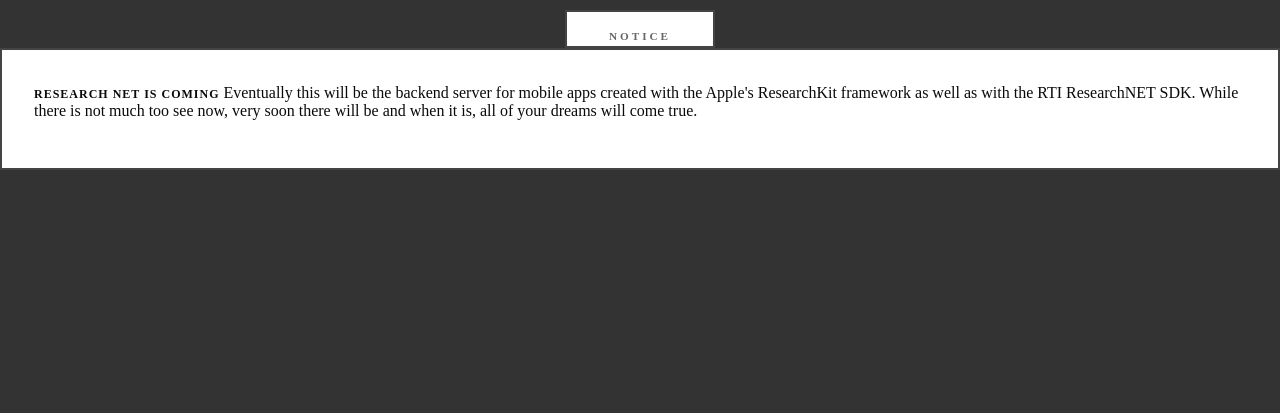
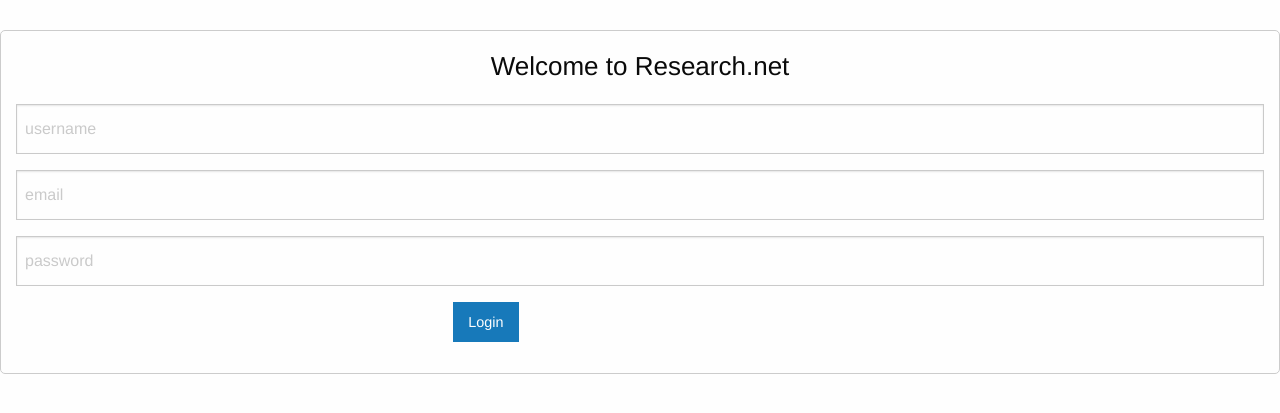
Before and after one commit to RTIInternational/researchnet, a Django app: page / in a window 1280 px wide. Shown: the top 413 px of the page. Run offline with Django 3.2, Linux system fonts and the light colour scheme; some libraries are stand-ins or nearby versions.

Commit message:
the initial screen

```diff
--- a/researchnet/dashboard/templates/index.html
+++ b/researchnet/dashboard/templates/index.html
@@ -12,47 +12,46 @@
 
 {% compress css %}
 <link type="text/css" rel="stylesheet" href="{% static 'foundation/css/foundation.css' %}">
+<link href="http://cdnjs.cloudflare.com/ajax/libs/foundicons/3.0.0/foundation-icons.css" rel="stylesheet">
 <link type="text/css" rel="stylesheet" href="{% static 'foundation/css/normalize.css' %}">
 {% endcompress %}
 
 <style type="text/css">
 
-body {
-  background: #333; }
+.signup-panel {
+  border-radius: 5px;
+  border: 1px solid #ccc;
+  padding: 15px;
+  margin-top: 30px;
+}
+.signup-panel i {
+  font-size: 30px;
+  line-height: 50px;
+  color: #999;
+}
+.signup-panel form input, .signup-panel form span {
+  height: 50px;
+}
+.signup-panel .welcome {
+  font-size: 26px;
+  text-align: center;
+  margin-left: 0;
+}
+.signup-panel p {
+  font-size: 13px;
+  font-weight: 200;
+  margin-left: 25%;
+}
+.signup-panel .button {
+  margin-left: 35%;
+}
 
-.header.panel {
-  margin: 3rem auto;
-  border: 2px solid #444;
-  background: #fff; }
-  .header.panel p {
-    font: 1rem "Avenir Next";
-    padding: 1rem 2rem 2rem 2rem;
-    margin-top: -1.25rem; }
-    .header.panel p span {
-      text-transform: uppercase;
-      letter-spacing: 1px;
-      font-size: 75%;
-      font-weight: bold; }
-  .header.panel .sign {
-    background: #fff;
-    width: 150px;
-    height: 2.4rem;
-    border: 2px solid #444;
-    position: relative;
-    top: -2.5rem;
-    margin: auto; }
-    .header.panel .sign h1 {
-      text-transform: uppercase;
-      font: bolder 0.875rem "Avenir Next";
-      letter-spacing: 3px;
-      color: #666;
-      font-size: 70%;
-      text-align: center;
-      line-height: 2rem; }
 
 
 
 </style>
+
+
 <title>Research NET</title>
 
 
@@ -60,18 +59,46 @@ body {
 
 <body>
 
-<div class="row">
-  <div class="small-8 medium-6 large-5 small-centered columns">
 
-    <div class="header panel">
-      <div class="sign">
-        <h1>Notice</h1>
+   <div class="row">
+
+    <div class="large-6 large-centered columns">
+
+      <div class="signup-panel">
+        <p class="welcome"> Welcome to Research.net</p>
+        <form>
+          <div class="row collapse">
+            <div class="small-2  columns">
+              <span class="prefix"><i class="fi-torso-female"></i></span>
+            </div>
+            <div class="small-10  columns">
+              <input type="text" placeholder="username">
+            </div>
+          </div>
+          <div class="row collapse">
+            <div class="small-2 columns">
+              <span class="prefix"><i class="fi-mail"></i></span>
+            </div>
+            <div class="small-10  columns">
+              <input type="text" placeholder="email">
+            </div>
+          </div>
+          <div class="row collapse">
+            <div class="small-2 columns ">
+              <span class="prefix"><i class="fi-lock"></i></span>
+            </div>
+            <div class="small-10 columns ">
+              <input type="text" placeholder="password">
+            </div>
+          </div>
+        </form>
+        <a href="#" class="button ">Login </a>
+
       </div>
-      <p><span>Research NET is coming</span> Eventually this will be the backend server for mobile apps created with the Apple's ResearchKit framework as well as with the RTI ResearchNET SDK.  While there is not much too see now, very soon there will be and when it is, all of your dreams will come true.</p>
     </div>
+   </div>
 
-  </div>
-</div>
+
 
 {% compress js %}
   <script src="{% static 'jquery/dist/jquery.min.js' %}"></script>
```
